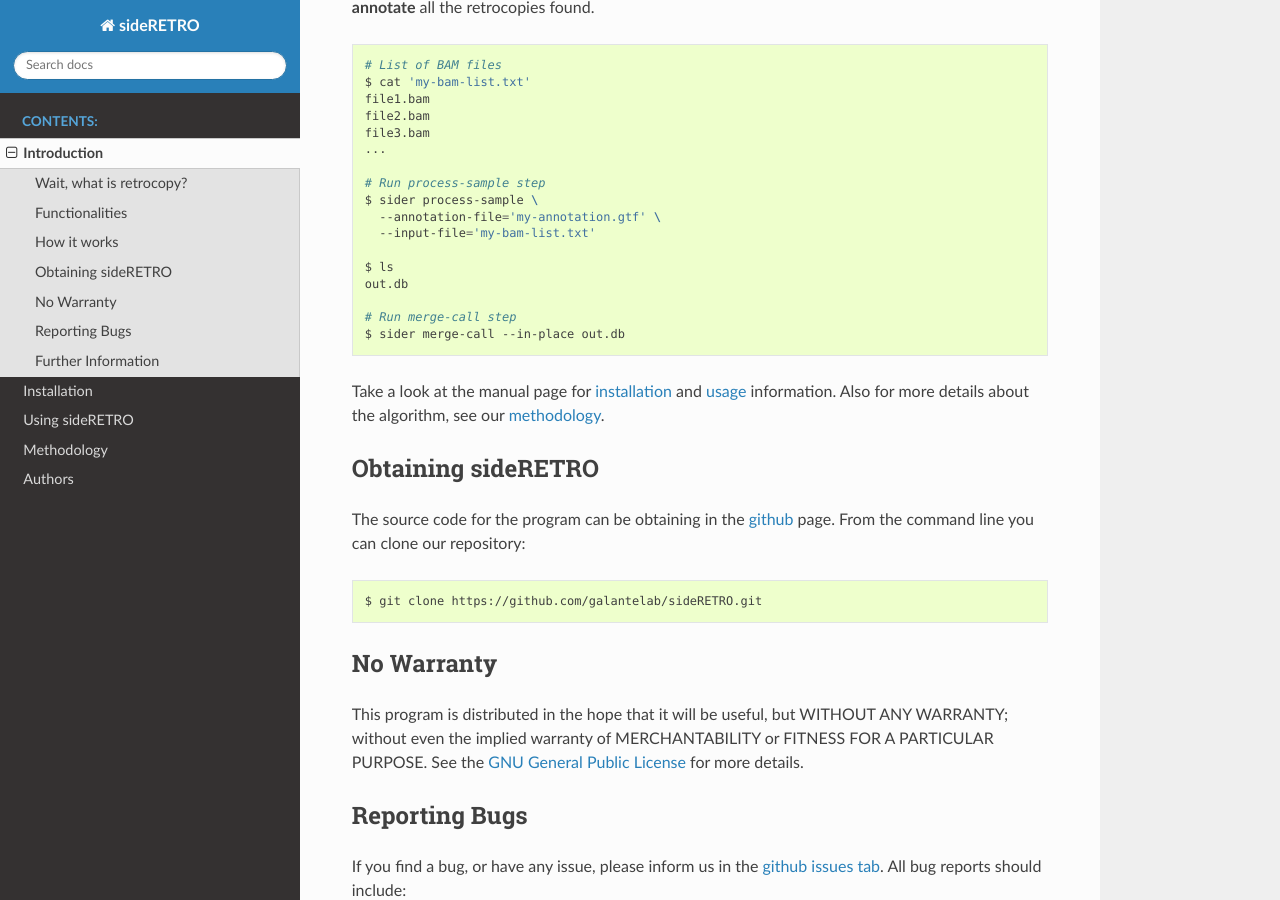
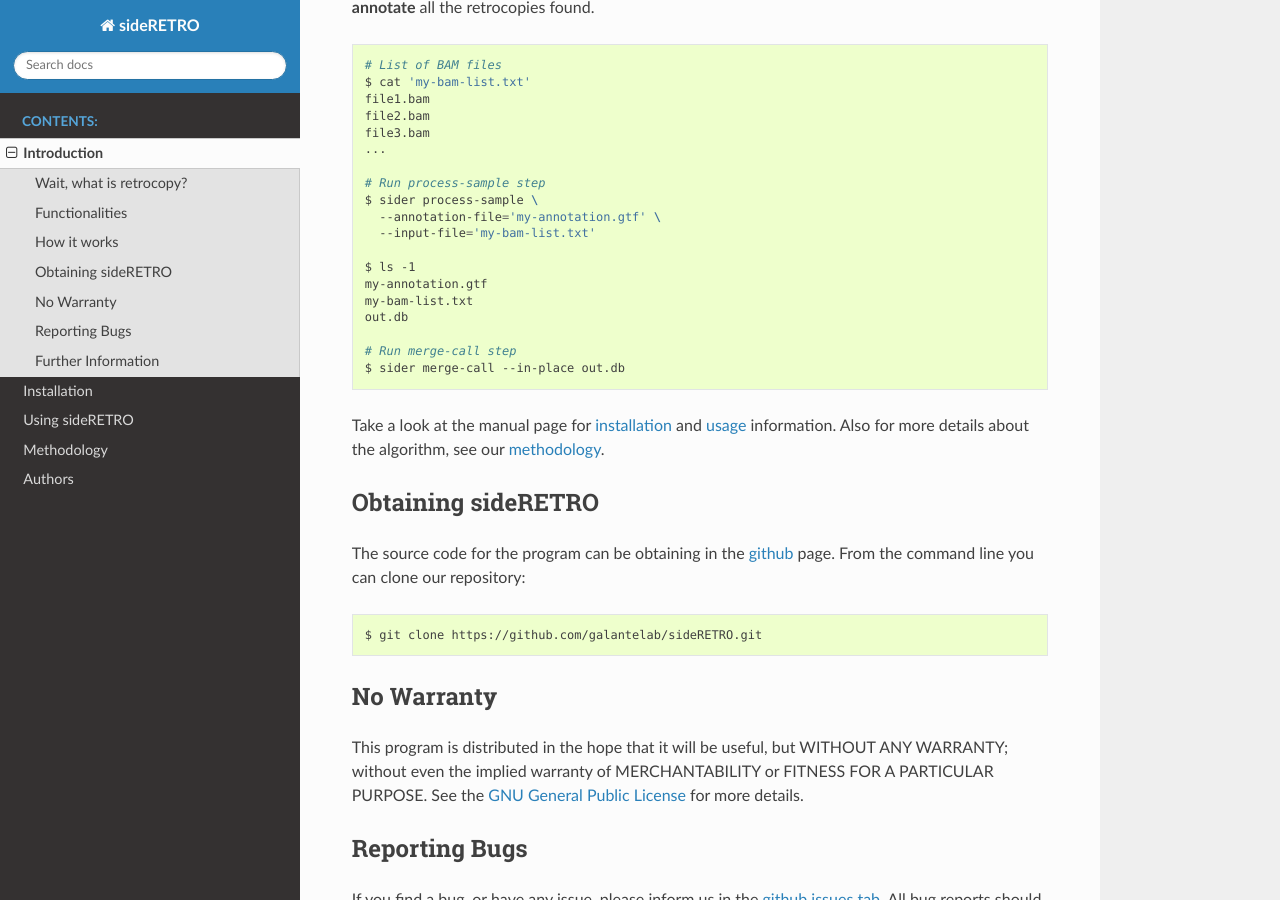
Before and after one commit to galantelab/sideRETRO, a Sphinx documentation site: the page built from docs/intro.rst, in a window 1280 px wide and 900 px high, scrolled down 1409 px. Built offline with Sphinx 7.4.7 and the Read the Docs theme 2.0.0, drawn with Linux system fonts in a browser that asks for light colours.

Commit message:
FIX: intro.rst: How it works

```diff
--- a/docs/intro.rst
+++ b/docs/intro.rst
@@ -81,7 +81,9 @@
      --annotation-file='my-annotation.gtf' \
      --input-file='my-bam-list.txt'
 
-   $ ls
+   $ ls -1
+   my-annotation.gtf
+   my-bam-list.txt
    out.db
 
    # Run merge-call step
```
